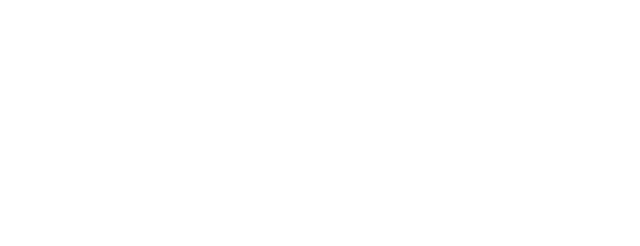
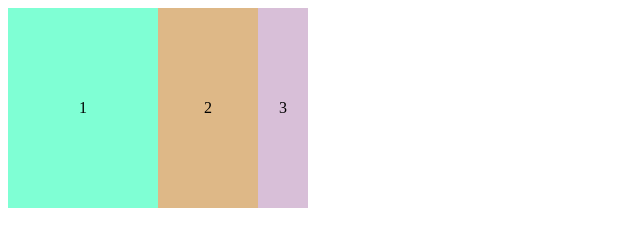
Before and after one commit to max-kim-tutorial/CSS-grid, a plain HTML site: page index.html in a window 1280 px wide. Shown: the whole page, without its empty margins (0-640 px from the left). Drawn offline with Linux system fonts and the light colour scheme.

Commit message:
flex-items

```diff
--- a/index.css
+++ b/index.css
@@ -0,0 +1,26 @@
+.flex-container {
+  display: flex;
+  width: 300px;
+}
+
+.flex-item {
+  display: flex;
+  justify-content: center;
+  align-items: center;
+  height: 200px;
+}
+
+.flex-item:nth-child(1) {
+  background-color: aquamarine;
+  flex: 3 4;
+}
+
+.flex-item:nth-child(2) {
+  background-color: burlywood;
+  flex: 2 5;
+}
+
+.flex-item:nth-child(3) {
+  background-color: thistle;
+  flex: 1 3;
+}
--- a/index.html
+++ b/index.html
@@ -8,7 +8,11 @@
     <link rel="stylesheet" href="index.css" />
   </head>
   <body>
-    <div class="container1"></div>
+    <div class="flex-container">
+      <div class="flex-item">1</div>
+      <div class="flex-item">2</div>
+      <div class="flex-item">3</div>
+    </div>
     <div class="container2"></div>
     <div class="container3"></div>
   </body>
```
Also changed, not shown: 1 other file.
